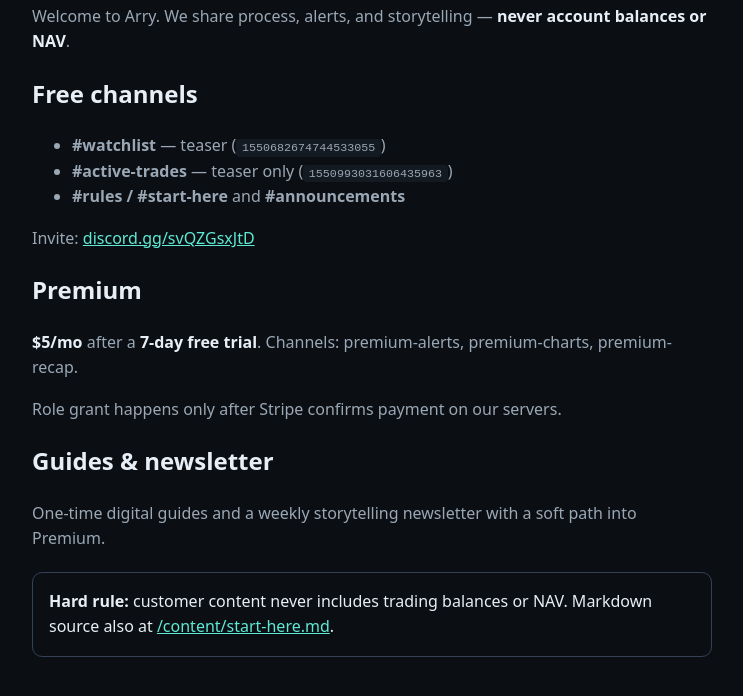
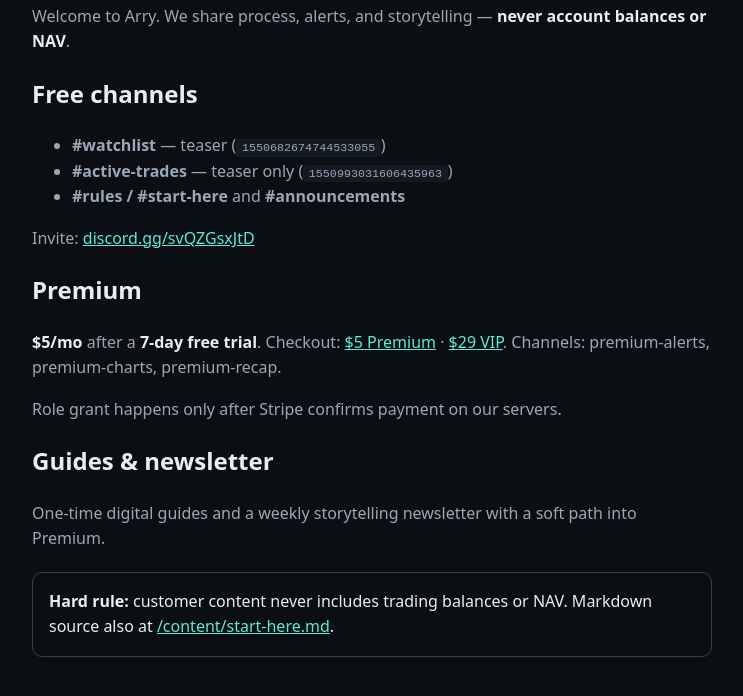
Before and after one commit to asontaevans/arry-commerce, a website: page public/start-here.html in a window 1280 px wide. Shown: the part 172-868 px from the top of the page, without its empty margins (268-1011 px from the left). Drawn offline with Linux system fonts and the light colour scheme.

Commit message:
fix start-here: add $5 and VIP checkout links

```diff
--- a/public/start-here.html
+++ b/public/start-here.html
@@ -30,7 +30,7 @@
     <p>Invite: <a href="https://discord.gg/svQZGsxJtD">discord.gg/svQZGsxJtD</a></p>
 
     <h2>Premium</h2>
-    <p><strong style="color:var(--text)">$5/mo</strong> after a <strong style="color:var(--text)">7-day free trial</strong>. Channels: premium-alerts, premium-charts, premium-recap.</p>
+    <p><strong style="color:var(--text)">$5/mo</strong> after a <strong style="color:var(--text)">7-day free trial</strong>. Checkout: <a href="https://buy.stripe.com/7sYaEX0KJfFWeoM9VT7EQ01">$5 Premium</a> · <a href="https://buy.stripe.com/6oU9AT3WVbpG6Wkgkh7EQ02">$29 VIP</a>. Channels: premium-alerts, premium-charts, premium-recap.</p>
     <p>Role grant happens only after Stripe confirms payment on our servers.</p>
 
     <h2>Guides &amp; newsletter</h2>
```
Also changed, not shown: start-here.html (+1 -1 lines).
